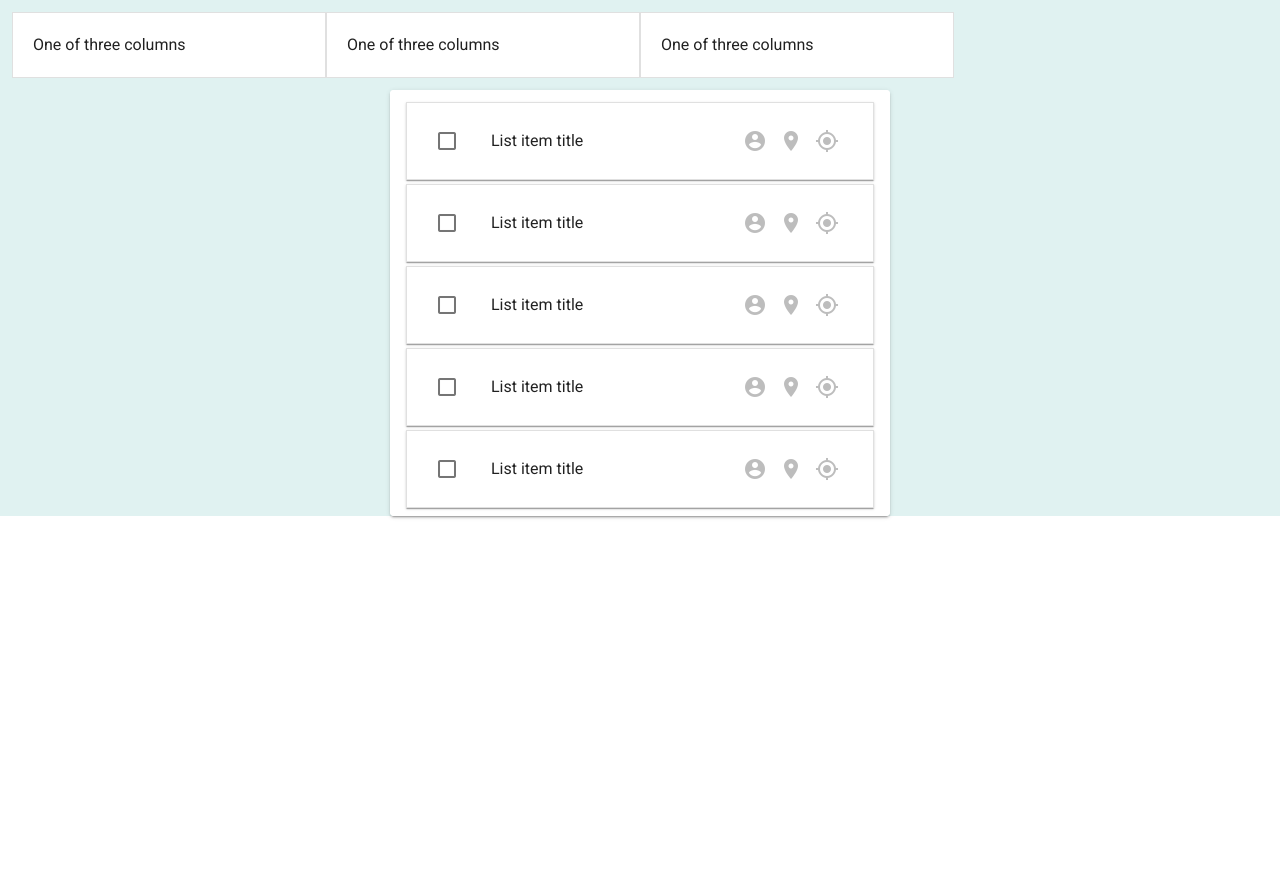
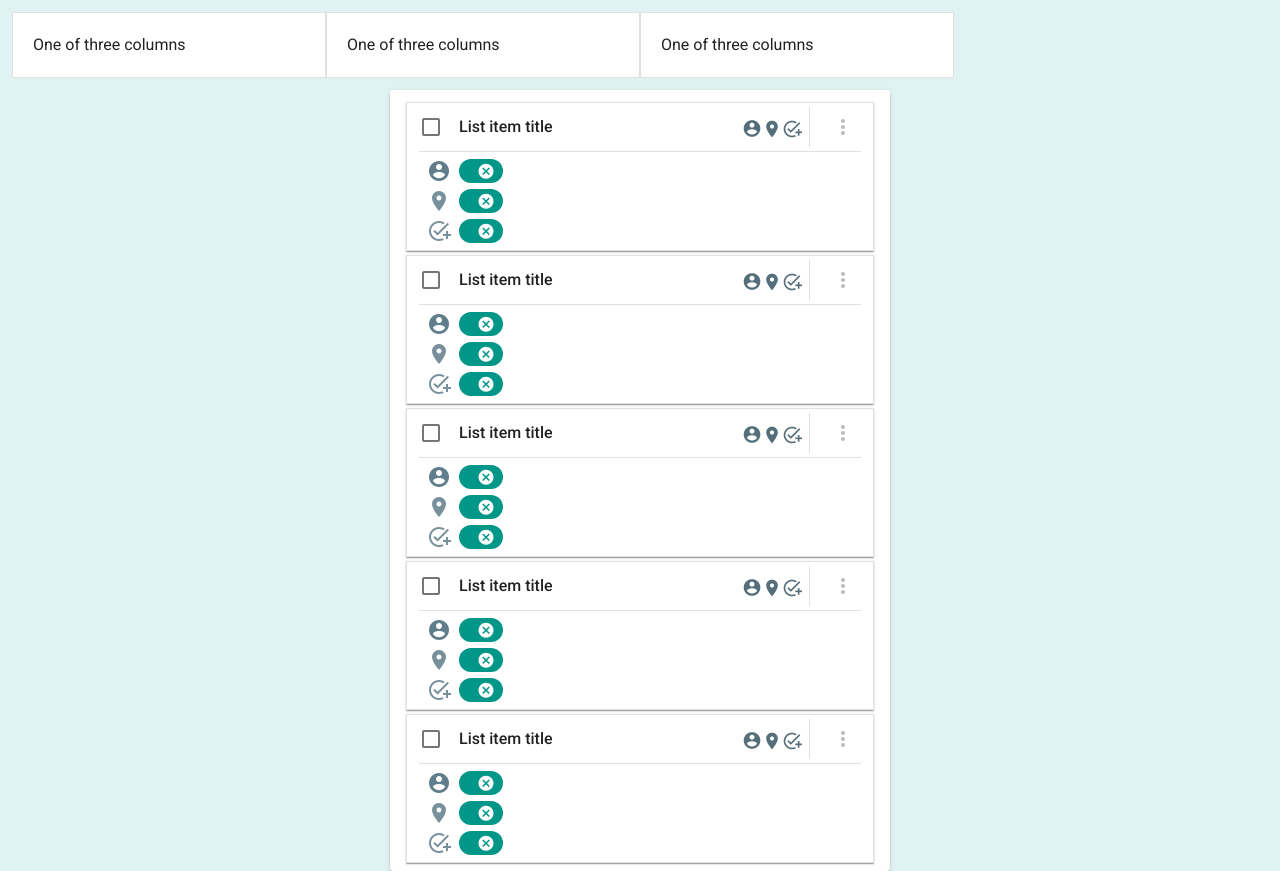
Before and after one commit to Yakhnitsa/vue-todo-app, a Vue app: page / in a window 1280 px wide. Before the commit the page ends 800 px from the top, so only its background shows below. Built offline with nearby package versions, Linux system fonts and the light colour scheme.

Commit message:
add pills wit places and persons

```diff
--- /dev/null
+++ b/src/components/HoveredChip.vue
@@ -0,0 +1,64 @@
+<template>
+<!--    <v-chip class="mx-2"-->
+<!--            small-->
+<!--            close-->
+<!--            color="teal"-->
+<!--            text-color="white"-->
+<!--            @click:close="deleteItem"-->
+<!--    >-->
+<!--        <v-hover v-model="hover">-->
+<!--            <slot></slot>-->
+<!--        </v-hover>-->
+
+<!--        <v-btn :value="hover" icon x-small class="ml-2">-->
+<!--            <v-icon color="grey lighten-1">create</v-icon>-->
+<!--        </v-btn>-->
+<!--    </v-chip>-->
+    <v-hover v-model="hover">
+            <v-chip class="mx-2"
+                    small
+                    close
+                    color="teal"
+                    text-color="white"
+                    @click:close="deleteItem"
+            >
+                <slot></slot>
+                <transition name="slide-fade">
+                    <v-btn
+                        v-show="hover" icon x-small class="ml-2">
+                    <v-icon color="grey lighten-1">create</v-icon>
+                </v-btn></transition>
+
+            </v-chip>
+    </v-hover>
+</template>
+
+<script>
+    export default {
+        name: "HoveredChip",
+        props:[],
+        data: () => ({
+            hover: false,
+        }),
+        methods:{
+            deleteItem(){
+                alert('item deleted');
+            }
+        }
+    }
+</script>
+
+<style scoped>
+    .slide-fade-enter-active {
+        transition: all .3s ease;
+    }
+    .slide-fade-leave-active {
+        transition: all .3s ease;
+    }
+    .slide-fade-enter, .slide-fade-leave-to
+        /* .slide-fade-leave-active до версии 2.1.8 */ {
+        transform: translateX(-10px);
+        opacity: 0;
+    }
+
+</style>
--- a/src/components/TodoItem.vue
+++ b/src/components/TodoItem.vue
@@ -4,44 +4,150 @@
             <v-card
                     :elevation="hover ? 6 : 1"
                     width="100%"
-                    class="mx-auto px-3 py-2"
+                    class="mx-auto px-3 py-1"
                     outlined
                     tile
             >
-                <v-list-item>
-                    <v-list-item-action>
+                <v-card-title class="pa-0">
+                    <v-list-item class="px-0">
+                        <v-list-item-action class="my-0 mr-3">
                             <v-checkbox
                                     hide-details
                                     class="shrink mr-2 mt-0"
                             ></v-checkbox>
                         </v-list-item-action>
-                    <v-list-item-content>
+                        <v-list-item-content class="pa-1">
                             <v-list-item-title text="List item title">List item title</v-list-item-title>
                         </v-list-item-content>
 
-                     <v-list-item-action class="d-inline-block">
+                        <v-list-item-action class="d-inline-block my-1 mr-2">
+                            <v-icon color="blue-grey darken-1"
+                                    dense
+                                    :disabled="!hasPerson">mdi-account-circle</v-icon>
+                            <v-icon color="blue-grey darken-1"
+                                    dense
+                                    :disabled="!hasPlace">location_on</v-icon>
+                            <v-icon color="blue-grey darken-1"
+                                    dense
+                                    :disabled="!hasChildTask">add_task</v-icon>
+
+                            <!--                        <v-btn icon>-->
+                            <!--                            <v-icon color="grey lighten-1">mdi-account-circle</v-icon>-->
+                            <!--                        </v-btn>-->
+                            <!--                        <v-btn icon>-->
+                            <!--                            <v-icon color="grey lighten-1">location_on</v-icon>-->
+                            <!--                        </v-btn>-->
+                            <!--                        <v-btn icon>-->
+                            <!--                            <v-icon color="grey lighten-1">gps_fixed</v-icon>-->
+                            <!--                        </v-btn>-->
+                        </v-list-item-action>
+
+                        <v-divider
+                                vertical
+                        ></v-divider>
+
+                        <v-list-item-action class="d-inline-block my-0 pa-0">
                             <v-btn icon>
-                            <v-icon color="grey lighten-1">mdi-account-circle</v-icon>
-                        </v-btn>
-                        <v-btn icon>
-                            <v-icon color="grey lighten-1">location_on</v-icon>
-                        </v-btn>
-                        <v-btn icon>
-                            <v-icon color="grey lighten-1">gps_fixed</v-icon>
+                                <v-icon color="grey lighten-1">more_vert</v-icon>
                             </v-btn>
                         </v-list-item-action>
+
                     </v-list-item>
+                </v-card-title>
+                <v-divider class="my-1"></v-divider>
+
+                <v-card-text class="py-0 pl-2">
+                    <v-list-item class="px-0">
+                        <v-icon color="blue-grey lighten">mdi-account-circle</v-icon>
+                        <hovered-chip v-show="hasPerson"></hovered-chip>
+                    </v-list-item>
+                    <v-list-item class="px-0">
+                        <v-icon color="blue-grey lighten-1">location_on</v-icon>
+                        <hovered-chip v-show="hasPlace"></hovered-chip>
+                    </v-list-item>
+                    <v-list-item class="px-0">
+                        <v-icon color="blue-grey lighten-1">add_task</v-icon>
+                        <hovered-chip v-show="hasChildTask"></hovered-chip>
+                    </v-list-item>
+                </v-card-text>
             </v-card>
         </template>
     </v-hover>
 </template>
 
 <script>
+    import HoveredChip from "@/components/HoveredChip";
     export default {
-        name: "TodoItem"
+        name: "TodoItem",
+        components: {HoveredChip},
+        props:['todo-item'],
+        data() {
+            return{
+
+            }
+        },
+        computed:{
+            active(){
+                return true;
+            },
+            hasPlace(){
+                return true;
+            },
+            hasPerson(){
+               return true;
+            },
+            hasChildTask(){
+                return true;
+            },
+            hasParentTask(){
+               return true;
+            }
+        },
+        methods:{
+            moveToPerson(){
+
+            },
+            moveToPlace(){
+
+            },
+            moveToPatentTask(){
+
+            },
+            addPlace(){
+
+            },
+            addPerson(){
+
+            },
+            addChildTask(){
+
+            },
+            deletePerson(){
+
+            },
+            deletePlace(){
+
+            },
+            deleteChildTask(){
+
+            },
+            editPlace(){
+
+            },
+            editPerson(){
+
+            },
+            editChildTask(){
+
+            }
+
+        }
     }
 </script>
 
 <style scoped>
+    .v-list-item {
+        min-height: 30px;
+    }
 
 </style>
```
Lines whose indentation alone changed are shown as unchanged.
